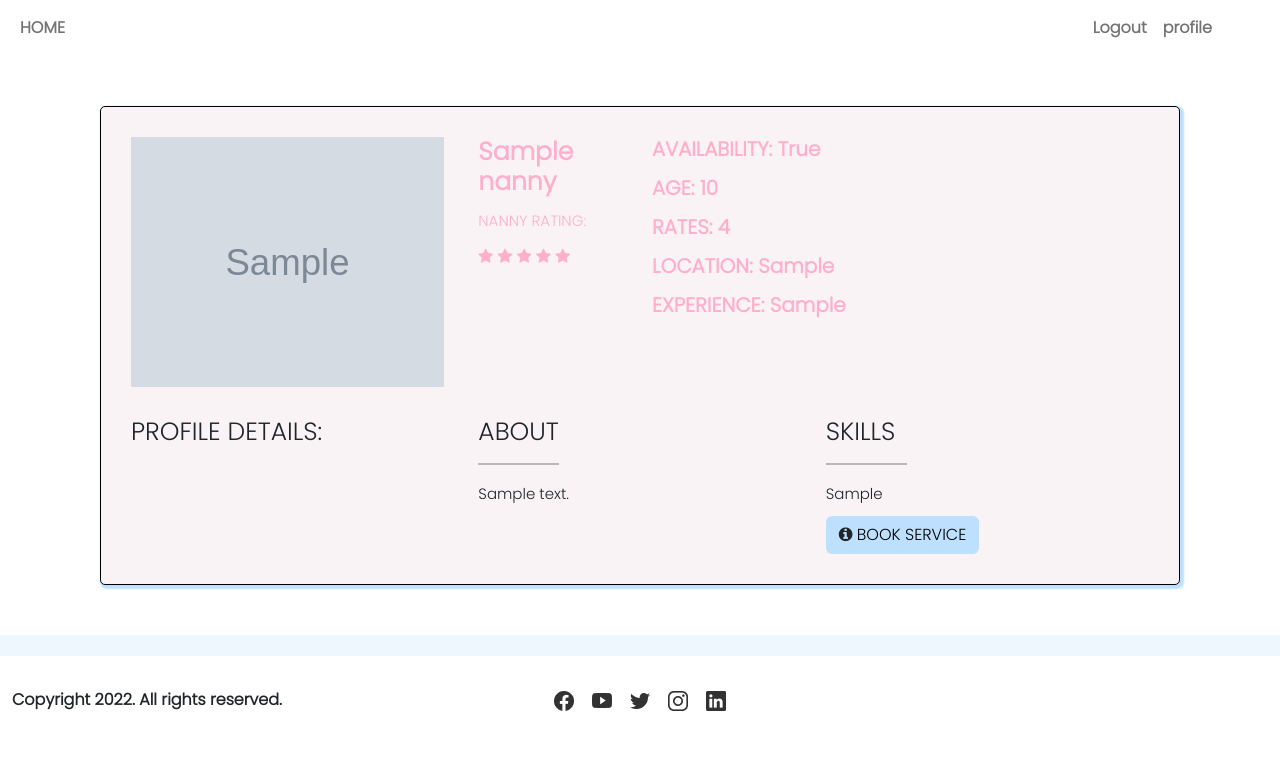
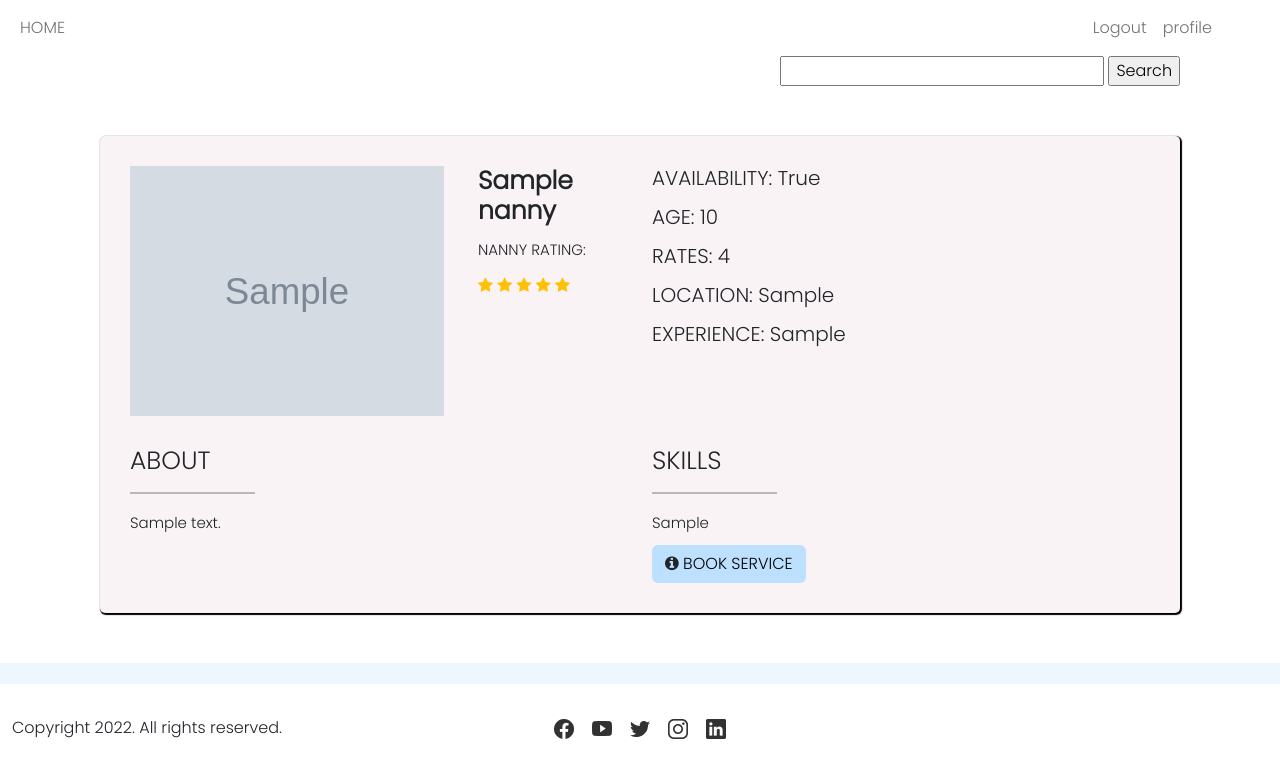
Before and after one commit to Nyawira-Wachira/Nanny-Care, a Django app: page /nannies/ in a window 1280 px wide. Shown: the top 778 px of the page. Run offline with Django 4.2, Linux system fonts and the light colour scheme; tables that the repository leaves empty hold one stand-in row (values such as "Sample post"); grey boxes marked "Sample" are stand-in pictures; some libraries are stand-ins or nearby versions.

Commit message:
Added the search functionality

```diff
--- a/app/templates/nannydetails/nannydetails.html
+++ b/app/templates/nannydetails/nannydetails.html
@@ -14,10 +14,53 @@
 </script>
 <link href="/static/css/nannydetails.css" rel="stylesheet">
 
+
+<form action="{% url 'search' %}" method="POST" class="form">
+    {% csrf_token %}
+    <input type="text" name="name">
+    <input type="submit" name="submit" value="Search">
+</form>
+
+
+<div class="d-flex">
+
+
+    {% for result in results %}
+
+    <div class="row nanny2">
+        <div class="col-lg-6 col-md-6 mx-auto">
+            <div class="card-body">
+                <img src="{{result.profile_pic.url}}" class="card-img-top img-fluid" alt="{{nannies.name}}"
+                    style="height: 250px; width: 350px;">
+                <h3> <strong>Name: </strong> </h3>
+                <h4>{{result.name}}</h4>
+                <h3><strong>Age:</strong> </h3>
+                <h4> {{result.age}}</h4>
+                <h3><strong>Location:</strong></h3>
+                <h4> {{result.location}} </h4>
+                <h3><strong>Available: </strong></h3>
+                <h4>{{result.availability}}</h4>
+                <h3><strong>About:</strong></h3>
+                <h4> {{result.about}}</h4>
+                <h3><strong>Skills:</strong></h3>
+                <h4>{{result.skills}}</h4>
+                <button class="btn"><i class="fa fa-info-circle"></i> <a href="/booking/">BOOK
+                        SERVICE</a> </button>
+
+            </div>
+
+        </div>
+    </div>
+
+
+
+    {% endfor %}
+</div>
+
 {% for nannies in nanny %}
 <div class="nanny1">
 
-    <div class="bio" style="margin-bottom:30px;">
+    <div style="margin-bottom:30px;">
         <div class="row">
             <div class="col-4">
 
@@ -30,30 +73,28 @@
                 <h1 style="margin-bottom:15px; text-align: justify;"><strong>{{nannies.name}}</strong> </h1>
 
                 <h5 style="margin-bottom:15px; text-align: justify;">NANNY RATING:</h5>
-                <span class="fa fa-star checked"></span>
-                <span class="fa fa-star checked"></span>
-                <span class="fa fa-star checked"></span>
-                <span class="fa fa-star checked"></span>
-                <span class="fa fa-star checked"></span>
+                <span class="fa fa-star checked text-warning"></span>
+                <span class="fa fa-star checked text-warning"></span>
+                <span class="fa fa-star checked text-warning"></span>
+                <span class="fa fa-star checked text-warning"></span>
+                <span class="fa fa-star checked text-warning"></span>
             </div>
             <div class="col-4">
-                <h2 style="margin-bottom:15px; text-align: justify;"><strong>AVAILABILITY:
-                        {{nannies.availability}}</strong> </h2>
-                <h2 style="margin-bottom:15px; text-align: justify;"><strong>AGE: {{nannies.age}}</strong></h2>
-                <h2 style="margin-bottom:15px; text-align: justify;"><strong>RATES: {{nannies.rates}}</strong></h2>
-                <h2 style="margin-bottom:15px; text-align: justify;"><strong>LOCATION: {{nannies.location}}</strong>
+                <h2 style="margin-bottom:15px; text-align: justify;">AVAILABILITY:
+                    {{nannies.availability}}</h2>
+                <h2 style="margin-bottom:15px; text-align: justify;">AGE: {{nannies.age}}</h2>
+                <h2 style="margin-bottom:15px; text-align: justify;">RATES: {{nannies.rates}}</h2>
+                <h2 style="margin-bottom:15px; text-align: justify;">LOCATION: {{nannies.location}}
                 </h2>
-                <h2 style="margin-bottom:15px; text-align: justify;"><strong>EXPERIENCE:
-                        {{nannies.experience}}</strong></h2>
+                <h2 style="margin-bottom:15px; text-align: justify;">EXPERIENCE:
+                    {{nannies.experience}}</h2>
             </div>
         </div>
     </div>
     <!-- <hr style="height:2px; border-width:0; color:#BDE0FE; background-color:#BDE0FE; "> -->
     <div>
         <div class=" row">
-            <div class="col-4">
-                <h1>PROFILE DETAILS:</h1>
-            </div>
+
             <div class="col" class="about1">
                 <h1 style="padding-right: 10px;">ABOUT</h1>
                 <hr
--- a/app/urls.py
+++ b/app/urls.py
@@ -9,6 +9,7 @@ urlpatterns = [
     path('profile/<str:username>/', views.profile, name='profile'),
     path('booking/', views.booking, name='booking'),
     path('nannies/', views.details, name='welcome'),
+    path('search/', views.search_product, name='search'),
     path('home/', views.home, name='home'),
     path('companydetails/', views.companydetails, name='companydetails'),
 ]
--- a/app/views.py
+++ b/app/views.py
@@ -8,14 +8,16 @@ from django.http import HttpResponse
 from .models import User, Nanny, Bio, UserProfile
 
 # Create your views here.
+
+
 def Index(request):
-
 
     return render(request, 'index.html')
 
 
 def home(request):
     return render(request, 'home.html')
+
 
 @login_required(login_url='/accounts/login/')
 def profile(request, username):
@@ -27,7 +29,6 @@ def profile(request, username):
     return render(request, 'profile/profile.html', context)
 
 
-
 @login_required(login_url='/accounts/login/')
 def booking(request):
     return render(request, 'book/booking.html')
@@ -36,10 +37,21 @@ def booking(request):
 def details(request):
 
     nanny = Nanny.objects.all()
-    return render(request, 'nannydetails/nannydetails.html', {'nanny':nanny})
+    return render(request, 'nannydetails/nannydetails.html', {'nanny': nanny})
+
+
+def search_product(request):
+    """ search function  """
+    if request.method == "POST":
+        query_name = request.POST.get('name', None)
+        if query_name:
+            results = Nanny.objects.filter(name__contains=query_name)
+            return render(request, 'nannydetails/nannydetails.html', {"results": results})
+
+    return render(request, 'nannydetails/nannydetails.html')
 
 
 def companydetails(request):
-    gallery = Nanny.objects.all() [:8]
+    gallery = Nanny.objects.all()[:8]
 
-    return render (request, 'companydetails/company_detail.html',{'gallery':gallery})
+    return render(request, 'companydetails/company_detail.html', {'gallery': gallery})
--- a/static/css/nannydetails.css
+++ b/static/css/nannydetails.css
@@ -2,7 +2,7 @@ body {
     /* background-color: #f9f3f5; */
 
     font-family: 'Poppins', sans-serif;
-    font-weight: bolder;
+
 }
 
 h1 {
@@ -25,9 +25,7 @@ h5 {
     font-size: 15px;
 }
 
-.bio {
-    color: #FFAFCC;
-}
+
 
 .btn {
     background-color: #BDE0FE;
@@ -46,9 +44,8 @@ a {
     margin-bottom: 50px;
     margin-left: 100px;
     margin-right: 100px;
-    border: 1px solid black;
     border-radius: 5px;
-    box-shadow: 2px 2px 2px 2px #BDE0FE;
+    box-shadow: 1px 1px 1px 1px black;
     padding-top: 30px;
     padding-bottom: 30px;
     padding-left: 30px;
@@ -56,6 +53,14 @@ a {
 
 }
 
+.nanny2 {
+    padding-top: 30px;
+}
+
+.form {
+    padding-left: 780px;
+}
+
 .about1 {
     background-color: #BDE0FE;
 }
```
Also changed, not shown: app/templates/nannydetails/product-search.html (added), profilepic/girl-2961959__340_SL31PaB.webp (added).
